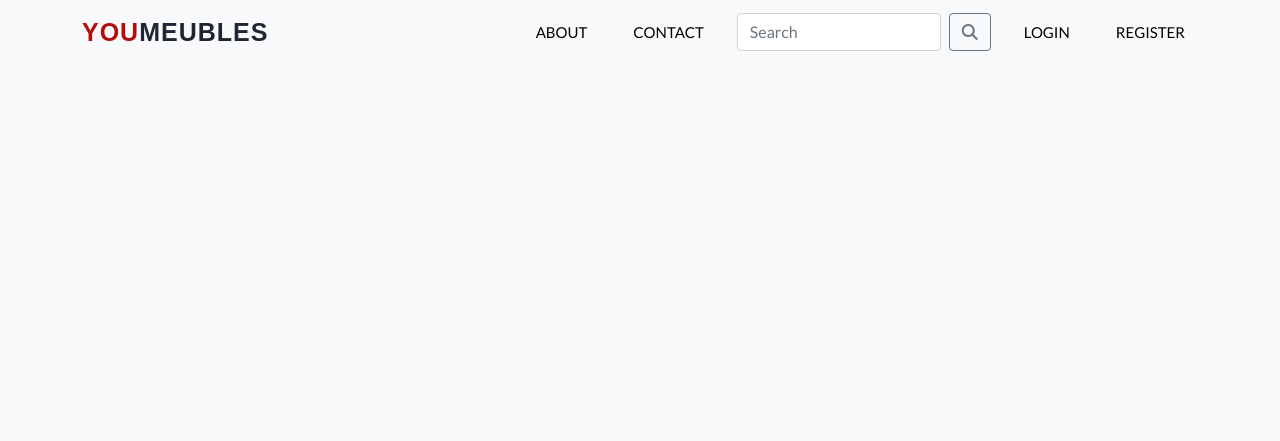
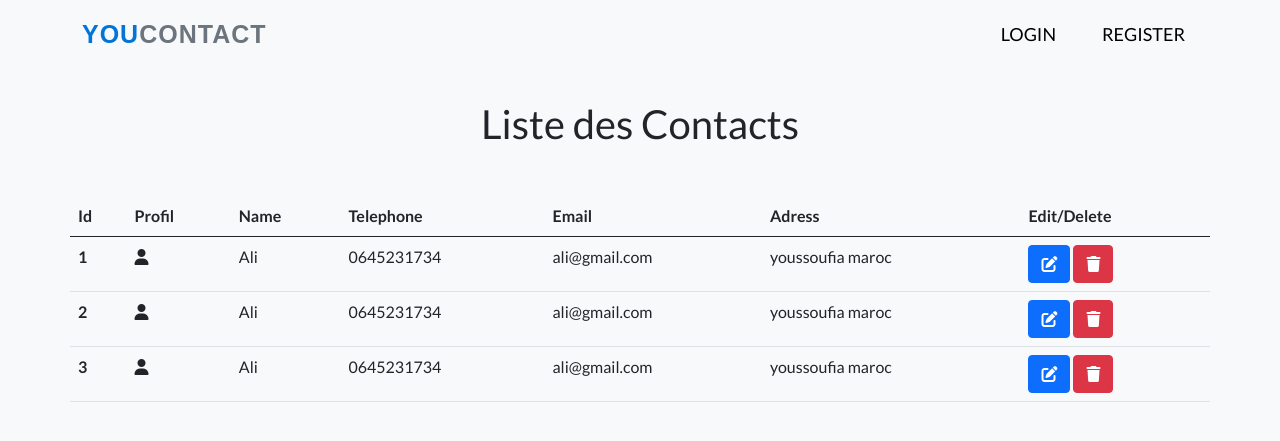
Before and after one commit to Zakaria-Kharroub/YouContact, a PHP site: page / in a window 1280 px wide. Shown: the top 441 px of the page. Run offline with PHP 8.4, Linux system fonts and the light colour scheme; some web fonts are replaced.

Commit message:
update code html et css

```diff
--- a/index.php
+++ b/index.php
@@ -27,28 +27,23 @@
 	<!-- start nav -->
 	<nav class="navbar navbar-expand-lg navbar-light bg-light fixed-top">
 		<div class="container">
-			<a class="navbar-brand" href="index.html" style="color: #1F2532;"><span style="color: #B40C0C;" class="nav-brand-two">You</span>Meubles</a>
+			<a class="navbar-brand" href="index.html" style="color: #6c757d;"><span style="color: #0275d8;" class="nav-brand-two">You</span>Contact</a>
             <button aria-controls="navbarSupportedContent" aria-expanded="false" aria-label="Toggle navigation" class="navbar-toggler" data-bs-target="#navbarSupportedContent" data-bs-toggle="collapse" type="button"><span class="navbar-toggler-icon"></span></button>
 			<div class="collapse navbar-collapse" id="navbarSupportedContent">
 				<ul class="navbar-nav ms-auto mb-2 mb-lg-0">
 
-					<li class="nav-item">
-						<a class="nav-link navigation" href="about.html">About</a>
-					</li>
-					<li class="nav-item">
-						<a class="nav-link ml-5 navigation" href="contact.html" >Contact</a>
-					</li>
+<!--
 					<li class="nav-item">
 						<form class="d-flex" style="padding-top: 5px;">
                             <input class="form-control me-2" type="search" placeholder="Search" aria-label="Search">
                             <button class="btn btn-outline-secondary" type="submit"><i class="fa-solid fa-magnifying-glass"></i></button>
                           </form>
+					</li> -->
+                    <li class="nav-item">
+						<a class="nav-link ml-5 btn-auth"  href="login.html" >login</a>
 					</li>
                     <li class="nav-item">
-						<a class="nav-link ml-5 navigation" href="login.html" >login</a>
-					</li>
-                    <li class="nav-item">
-						<a class="nav-link ml-5 navigation" href="singUp.html" >register</a>
+						<a class="nav-link ml-5 btn-auth" href="singUp.html" >register</a>
 					</li>
 				</ul>
 			</div>
@@ -56,6 +51,72 @@
 	</nav>
 	<!-- end nav -->
 
+
+
+    <!-- ------------------- -->
+<main>
+<h1 class='text-center'>Liste des Contacts</h1>
+    <table class="container table mt-5">
+  <thead>
+    <tr>
+      <th scope="col">Id</th>
+      <th scope="col">Profil</th>
+      <th scope="col">Name</th>
+      <th scope="col">Telephone</th>
+      <th scope="col">Email</th>
+      <th scope="col">Adress</th>
+      <th scope="col">Edit/Delete</th>
+
+
+    </tr>
+  </thead>
+  <tbody>
+
+    <tr>
+      <th scope="row">1</th>
+      <td><i class="fa-solid fa-user"></i></td>
+      <td>Ali</td>
+      <td>0645231734</td>
+      <td>ali@gmail.com</td>
+      <td>youssoufia maroc</td>
+      <td>
+        <button type="button" class="btn btn-primary"><i class="fa-solid fa-pen-to-square"></i></button>
+        <button type="button" class="btn btn-danger"><i class="fa-solid fa-trash"></i></button>
+      </td>
+
+    </tr>
+
+    <tr>
+      <th scope="row">2</th>
+      <td><i class="fa-solid fa-user"></i></td>
+      <td>Ali</td>
+      <td>0645231734</td>
+      <td>ali@gmail.com</td>
+      <td>youssoufia maroc</td>
+      <td>
+        <button type="button" class="btn btn-primary"><i class="fa-solid fa-pen-to-square"></i></button>
+        <button type="button" class="btn btn-danger"><i class="fa-solid fa-trash"></i></button>
+      </td>
+
+
+    </tr>
+
+    <tr>
+      <th scope="row">3</th>
+      <td><i class="fa-solid fa-user"></i></td>
+      <td>Ali</td>
+      <td>0645231734</td>
+      <td>ali@gmail.com</td>
+      <td>youssoufia maroc</td>
+      <td>
+        <button type="button" class="btn btn-primary"><i class="fa-solid fa-pen-to-square"></i></button>
+        <button type="button" class="btn btn-danger"><i class="fa-solid fa-trash"></i></button>
+      </td>
+    </tr>
+
+  </tbody>
+</table>
+</main>
 
 
 
--- a/style.css
+++ b/style.css
@@ -20,7 +20,7 @@ body {
 	line-height: 2.3;
 }
 .navbar-nav a {
-	font-size: 15px;
+	font-size: 18px;
 	text-transform: uppercase;
 }
 
@@ -42,8 +42,8 @@ body {
 	color: #000;
 }
 .navbar-light .navbar-nav .nav-link:hover {
-   border-bottom: 5px solid var(--redColor);
-   color: var(--redColor);
+   border-bottom: 5px solid #0275d8;
+   color: #0275d8;
    transition: 0.4s;
 }
 
@@ -54,8 +54,9 @@ body {
 	line-height: 0.3;
 	background: #fff;
 }
-
-
+main{
+    margin-top: 100px;
+}
 
 @media only screen and (max-width: 767px) {
 	.navbar-nav {
```
